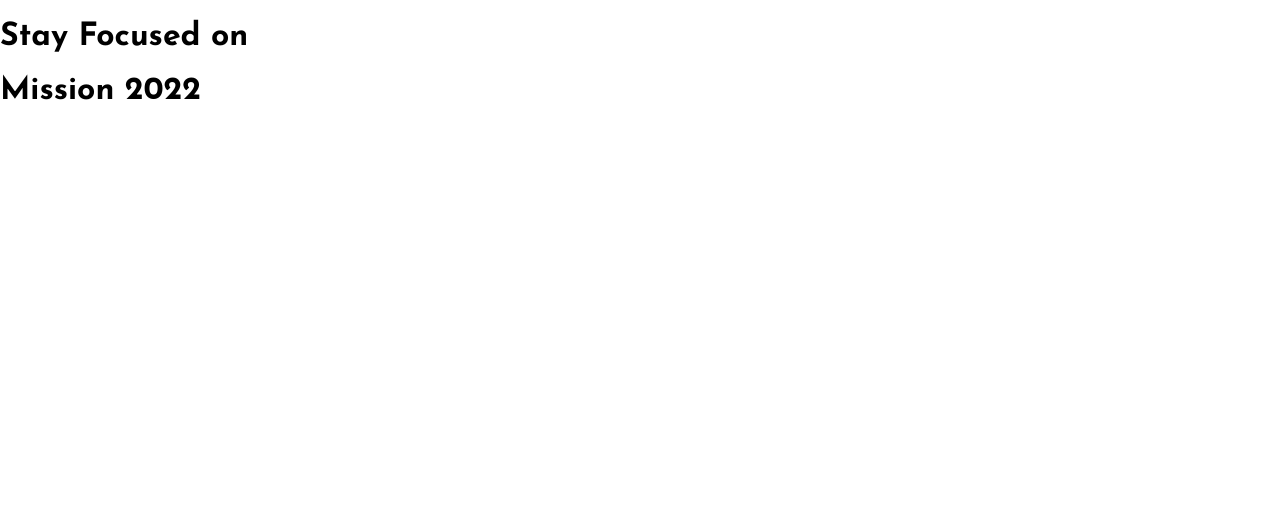
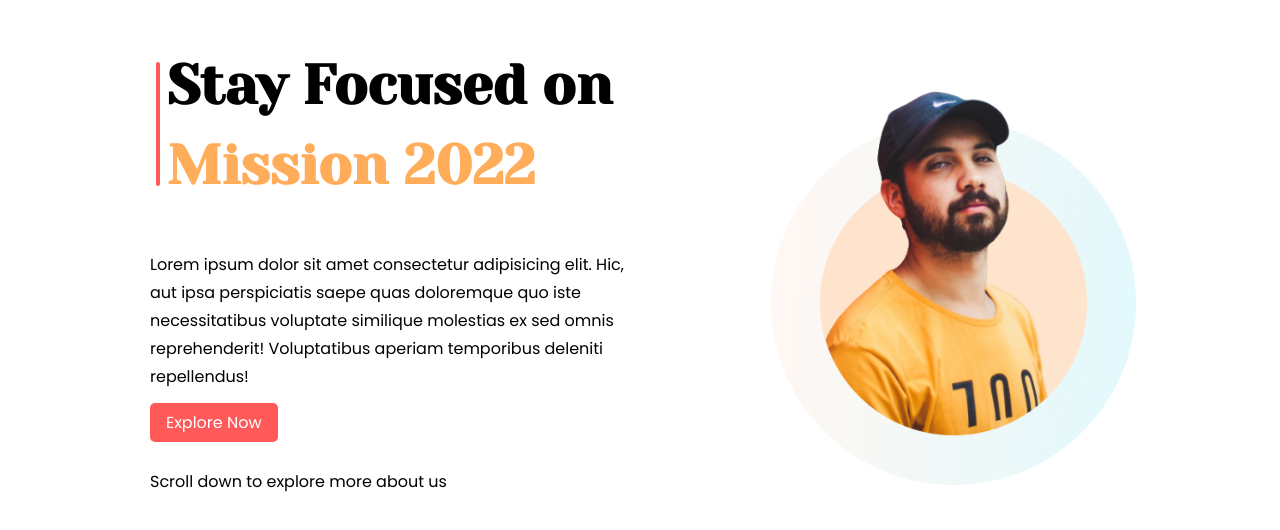
Before and after one commit to GM-Zesan/First-Assignment, a plain HTML site: page index.html in a window 1280 px wide. Drawn offline with Linux system fonts and the light colour scheme.

Commit message:
header complete

```diff
--- a/index.html
+++ b/index.html
@@ -4,15 +4,38 @@
     <meta charset="UTF-8">
     <meta http-equiv="X-UA-Compatible" content="IE=edge">
     <meta name="viewport" content="width=device-width, initial-scale=1.0">
-    <title>Document</title>
+    <title>First Assignment</title>
     <link rel="preconnect" href="https://fonts.googleapis.com">
     <link rel="preconnect" href="https://fonts.gstatic.com" crossorigin>
-    <link href="https://fonts.googleapis.com/css2?family=Josefin+Sans:wght@400;700&display=swap" rel="stylesheet">
+    <link href="https://fonts.googleapis.com/css2?family=Yeseva+One&display=swap" rel="stylesheet">
+    <link rel="preconnect" href="https://fonts.gstatic.com" crossorigin>
+    <link href="https://fonts.googleapis.com/css2?family=Poppins&display=swap" rel="stylesheet">
     <link rel="stylesheet" href="style.css">
 </head>
 <body>
-    <h1>Stay Focused on </h1>
+    <main>
+        <!-- HEADER SECTION -->
+        <section class="header">
+            <div class="half-width">
+                <h1>Stay Focused on <br> <span class="txt-color">Mission 2022</span>  </h1>
+                <p>Lorem ipsum dolor sit amet consectetur adipisicing elit. Hic, aut ipsa perspiciatis saepe quas doloremque quo iste necessitatibus voluptate similique molestias ex sed omnis reprehenderit! Voluptatibus aperiam temporibus deleniti repellendus!</p>
+                <div class="button">
+                    <a href="#">Explore Now</a>
+                </div>
+                <p>Scroll down to explore more about us</p>
+            </div>
+            <div class="half-width">
+                <img src="images/person/person-2.png" alt="">
+            </div>
+        </section>
+        <!-- HEADER SECTION -->
 
-    <h1>Mission 2022</h1>
+
+        <!-- MISSION SECTION -->
+        <section class="mission">
+
+        </section>
+        <!-- MISSION SECTION -->
+    </main>
 </body>
 </html>
--- a/style.css
+++ b/style.css
@@ -1,5 +1,49 @@
 body{
-    margin: 0;
+    margin: 0 150px;
     padding: 0;
-    font-family: 'Josefin Sans', sans-serif;
+    font-family: 'Poppins', sans-serif;
 }
+.header{
+    display: flex;
+    align-items: center;
+}
+.half-width{
+    width: 50%;
+}
+.half-width img{
+    width: 365.06px;
+    margin-left: 131px;
+}
+h1{
+    font-size: 55px;
+    line-height: 80px;
+    font-family: 'Yeseva One', cursive;
+    margin-left: 17px;
+}
+h1::after{
+    content: '';
+    position: absolute;
+    width: 4px;
+    height: 124px;
+    left: 156px;
+    top: 62px;
+    background: #FF5959;
+    border-radius: 5px;
+}
+.txt-color{
+    color: #FFAD5A;
+}
+p{
+    line-height: 28px;
+}
+.button{
+    margin: 19px 0px 33px 0px;
+}
+a{
+    padding: 8px 16px;
+    background-color: #FF5959;
+    text-decoration: none;
+    color: #fff;
+    border-radius: 5px;
+    font-size: 16px;
+}
```
